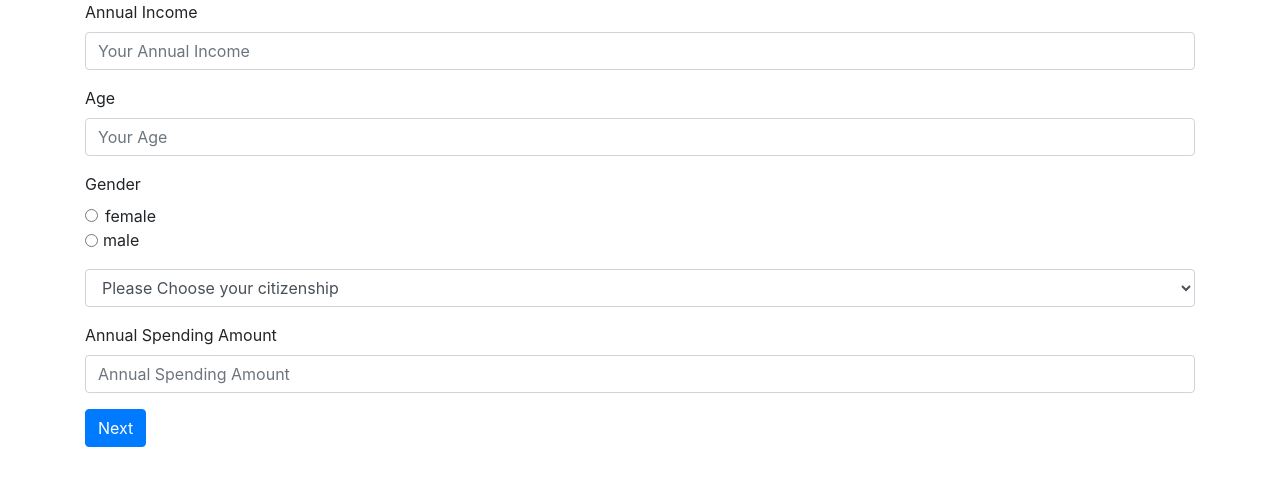
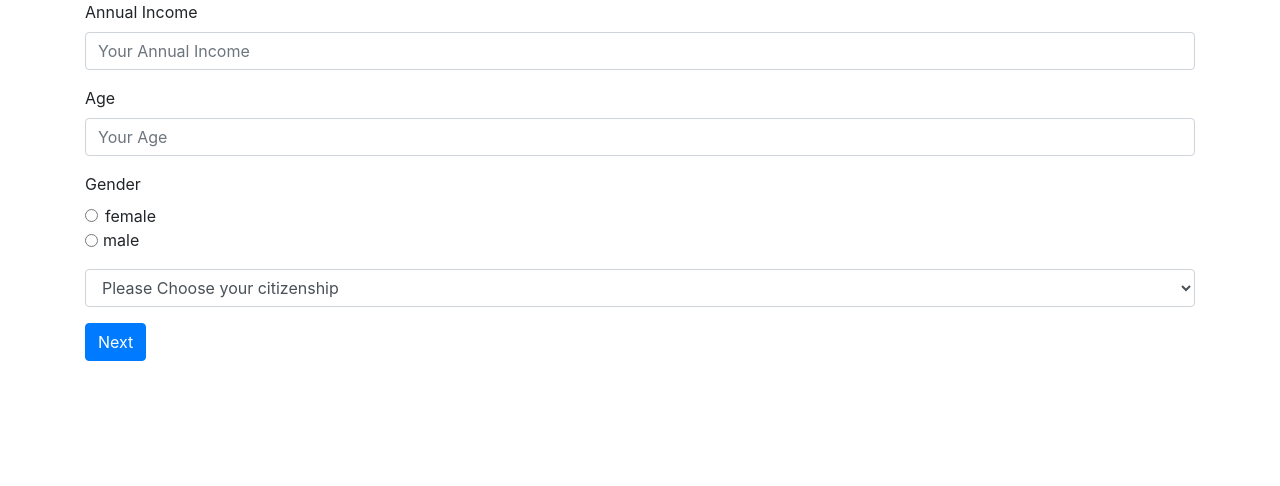
Before and after one commit to davidygp/IRS-MR-2019-01-19-IS1PT-GRP-MRCard, a Django app: page / in a window 1280 px wide. Shown: the top 486 px of the page. Run offline with Django 3.2, Linux system fonts and the light colour scheme; some libraries are stand-ins or nearby versions.

Commit message:
remove "annual spending amount"

```diff
--- a/Recommender/templates/Recommender/eligibility.html
+++ b/Recommender/templates/Recommender/eligibility.html
@@ -50,14 +50,6 @@
       </div><!-- form-group -->
     </fieldset>
 
-    <fieldset>
-      <!-- spending -->
-      <div class="form-group">
-        <label for="total_spending_amount">Annual Spending Amount</label>
-        <input type="number" class="form-control" name="total_spending_amount" id="totalSpendingAmount" placeholder="Annual Spending Amount" required>
-      </div>
-    </fieldset>
-
     <button type="submit" class="btn btn-primary">Next</button>
   </form><!-- form-action -->
 </div><!-- content container -->
```
